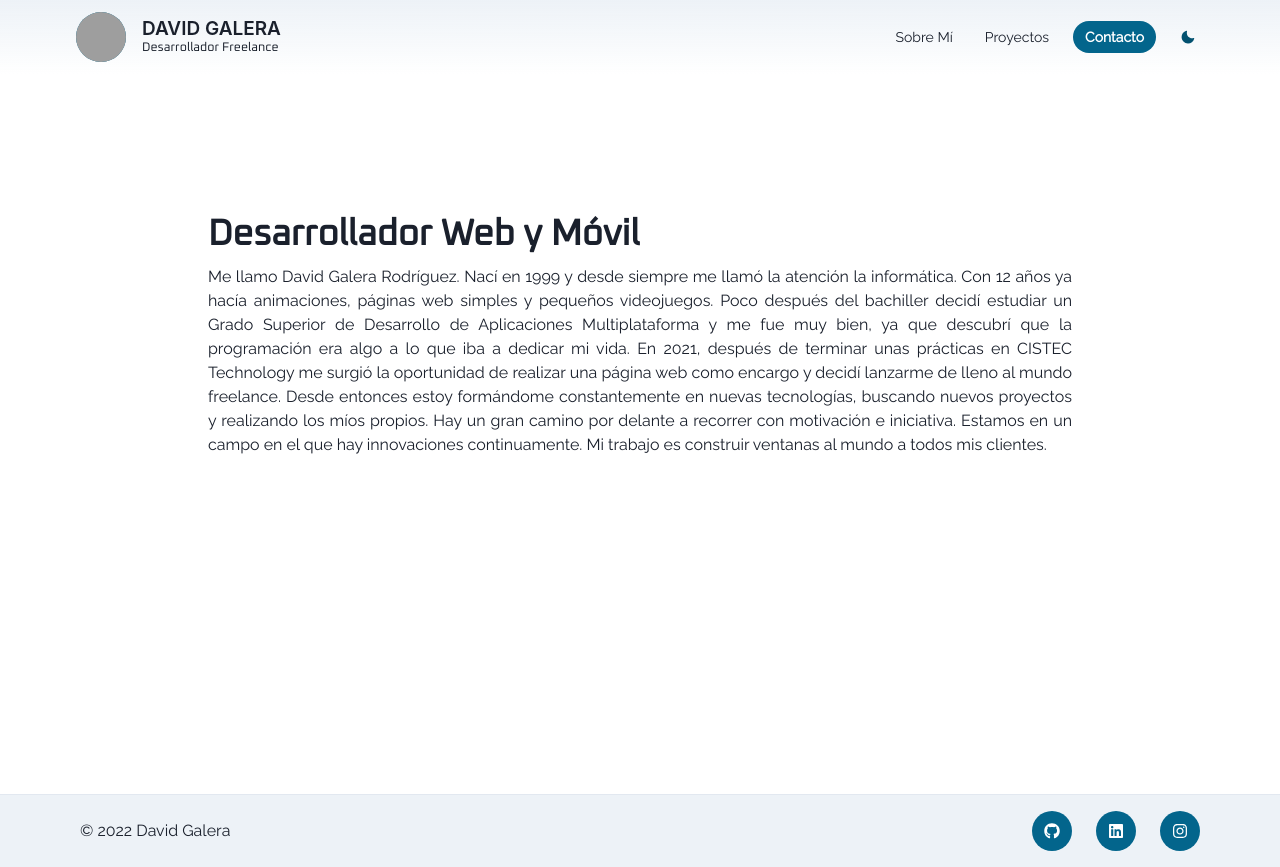
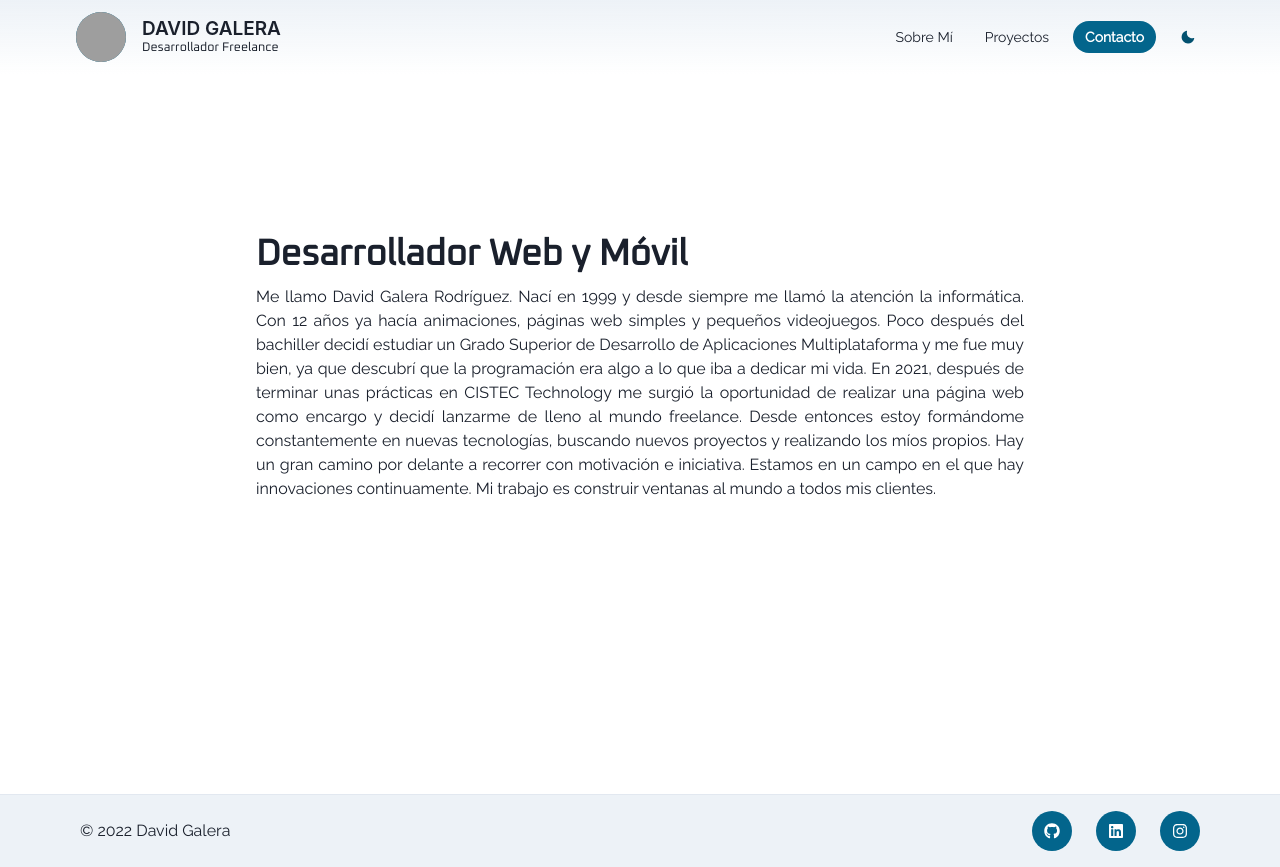
Before and after one commit to Galerix/davidgalera, a Next.js app: page /sobre-mi in a window 1280 px wide. Built offline with nearby package versions, Linux system fonts and the light colour scheme; grey boxes are pictures that could not be loaded; a web font is replaced by a local one.

Commit message:
About me padding modifications

```diff
--- a/pages/sobre-mi.tsx
+++ b/pages/sobre-mi.tsx
@@ -3,9 +3,14 @@ import React from "react";
 
 const SobreMi = () => {
   return (
-    <Container maxW={"4xl"} py={"5vh"} minH={"90vh"}>
+    <Container
+      maxW={"4xl"}
+      py={{ base: "5vh", sm: "15vh", md: "20vh" }}
+      px={"5vw"}
+      minH={"90vh"}
+    >
       <Stack direction={{ base: "column", lg: "row" }} spacing={"5vw"}>
-        <Stack direction={"column"} align="left" py={100}>
+        <Stack direction={"column"} align="left">
           <Heading>Desarrollador Web y Móvil</Heading>
           <Text textAlign={"justify"}>
             Me llamo David Galera Rodríguez. Nací en 1999 y desde siempre me
```
